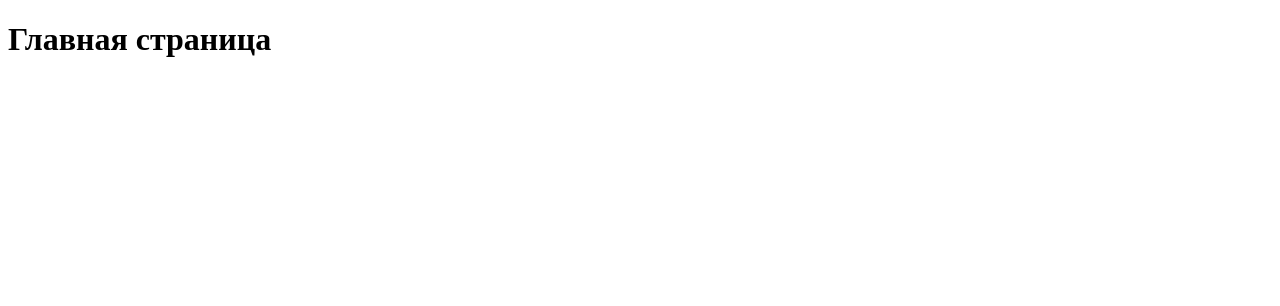
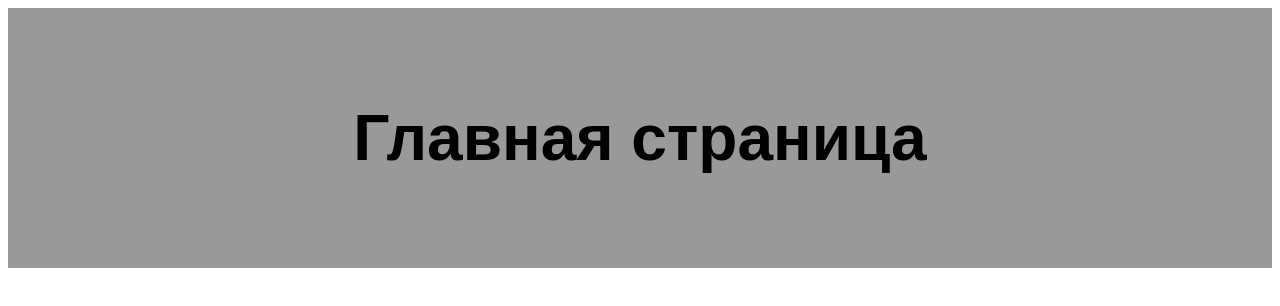
Before and after one commit to coder-ango/intensiv-day-1, a plain HTML site: page index.html in a window 1280 px wide. Drawn offline with Linux system fonts and the light colour scheme.

Commit message:
Header ready

```diff
--- a/index.html
+++ b/index.html
@@ -3,8 +3,13 @@
 <head>
 	<meta charset="UTF-8">
 	<title>Document</title>
+	<link rel="stylesheet" href="main.css">
 </head>
 <body>
-	<h1>Главная страница</h1>
+
+	<header class="header">
+		<h1>Главная страница</h1>
+	</header>
+
 </body>
 </html>
--- a/main.css
+++ b/main.css
@@ -0,0 +1,7 @@
+.header {
+    padding: 50px 100px;
+    text-align: center;
+    background: #999;
+    font-size: 32px;
+    font-family: sans-serif;
+}
```
